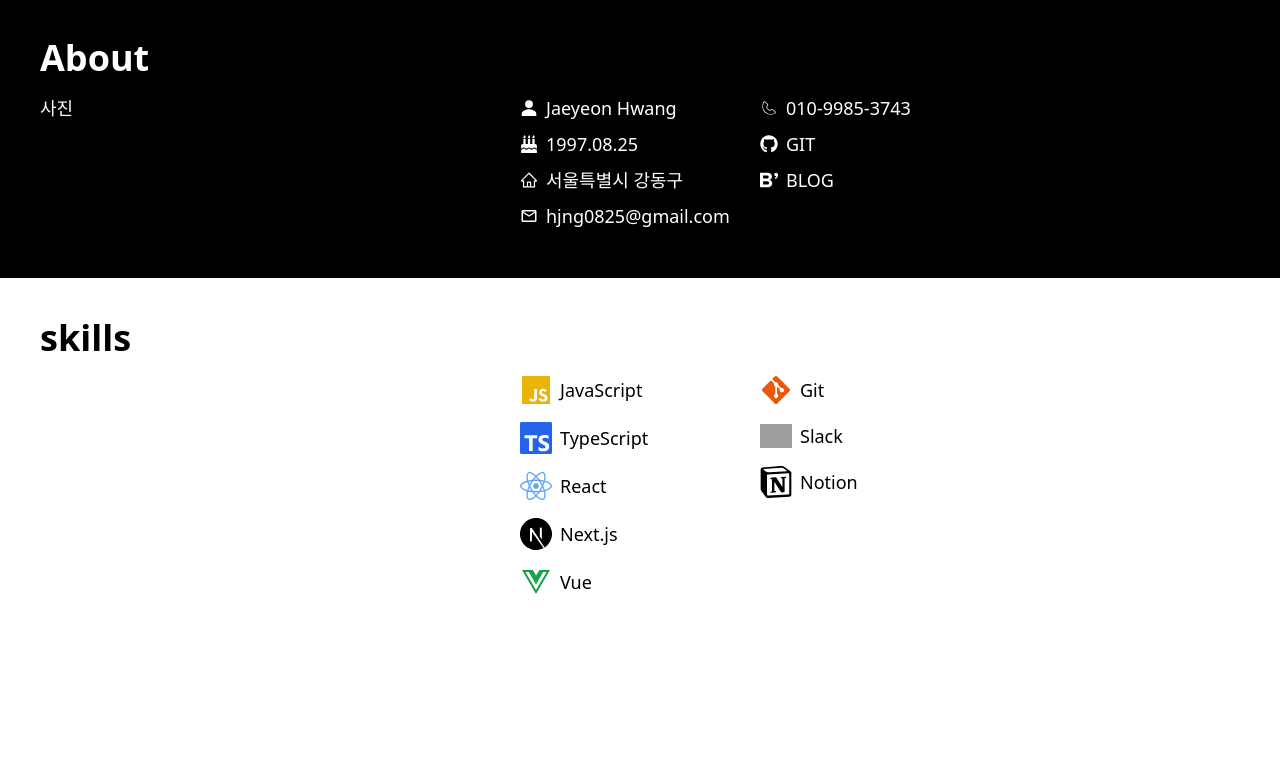
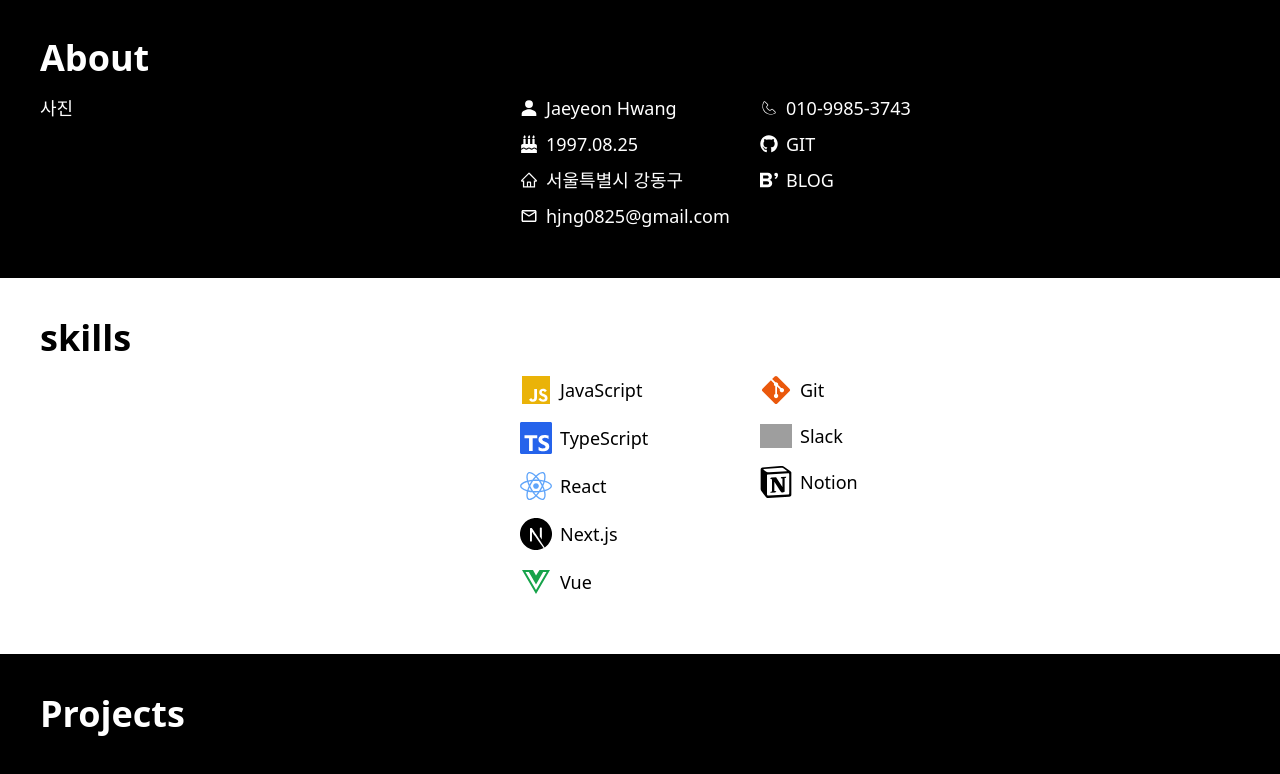
Before and after one commit to yeonso08/Introduce, a Next.js app: page / in a window 1280 px wide. Shown: the part 802-1576 px from the top of the page. Before the commit the page ends 1456 px from the top, so only its background shows below. Built offline with nearby package versions, Linux system fonts and the light colour scheme; grey boxes are pictures that could not be loaded.

Commit message:
feat : projects 컴포넌트 생성 및 연결

```diff
--- /dev/null
+++ b/src/components/projects/projects.tsx
@@ -0,0 +1,13 @@
+
+const Projects = () => {
+  return (
+    <div className="bg-black text-white p-10">
+      <h2 className="text-4xl font-bold mb-4">Projects</h2>
+      <div className="text-lg grid grid-cols-[2fr,1fr,1fr,1fr]">
+        <div></div>
+      </div>
+    </div>
+  );
+};
+
+export default Projects;
--- a/src/components/skills/skills.tsx
+++ b/src/components/skills/skills.tsx
@@ -1,4 +1,3 @@
-import { IoPersonSharp } from "react-icons/io5";
 import { IoLogoJavascript } from "react-icons/io5";
 import { FaReact } from "react-icons/fa";
 import { FaVuejs } from "react-icons/fa";
--- a/src/pages/index.tsx
+++ b/src/pages/index.tsx
@@ -2,13 +2,14 @@ import { useEffect, useState } from 'react';
 
 import About from '@/components/about/about';
 import Skills from '@/components/skills/skills';
+import Projects from '@/components/projects/projects';
 
 export default function Home() {
-  const [text, setText] = useState('');
+  const [text, setText] = useState<string>('');
   const fullText = '안녕하세요. 프론트엔드 개발자 황재연입니다.';
 
   useEffect(() => {
-    let index = 0;
+    let index: number = 0;
     const timer = setInterval(() => {
       setText(fullText.slice(0, index));
       index++;
@@ -36,6 +37,7 @@ export default function Home() {
       </div>
       <About />
       <Skills />
+      <Projects />
     </div>
   );
 }
```
